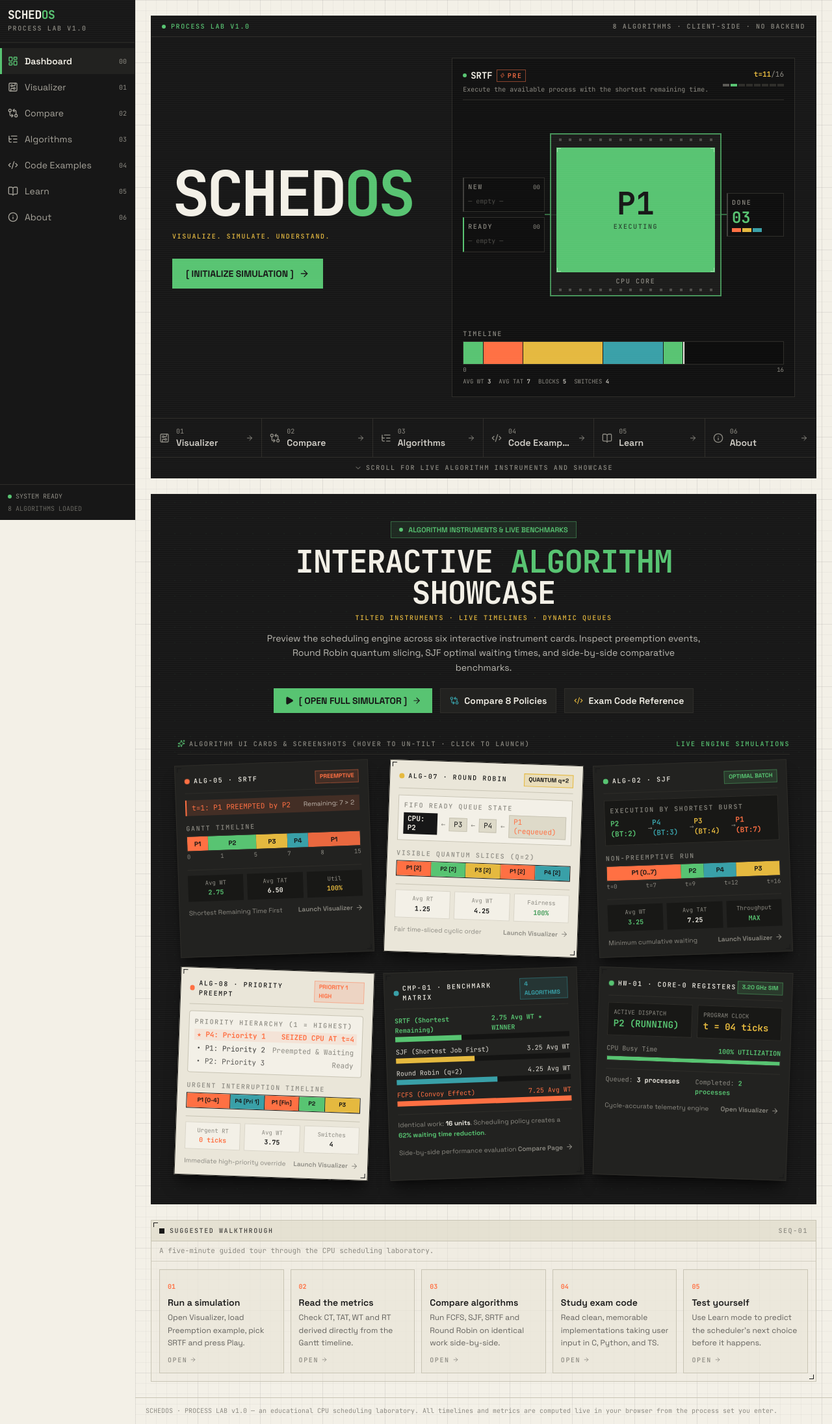
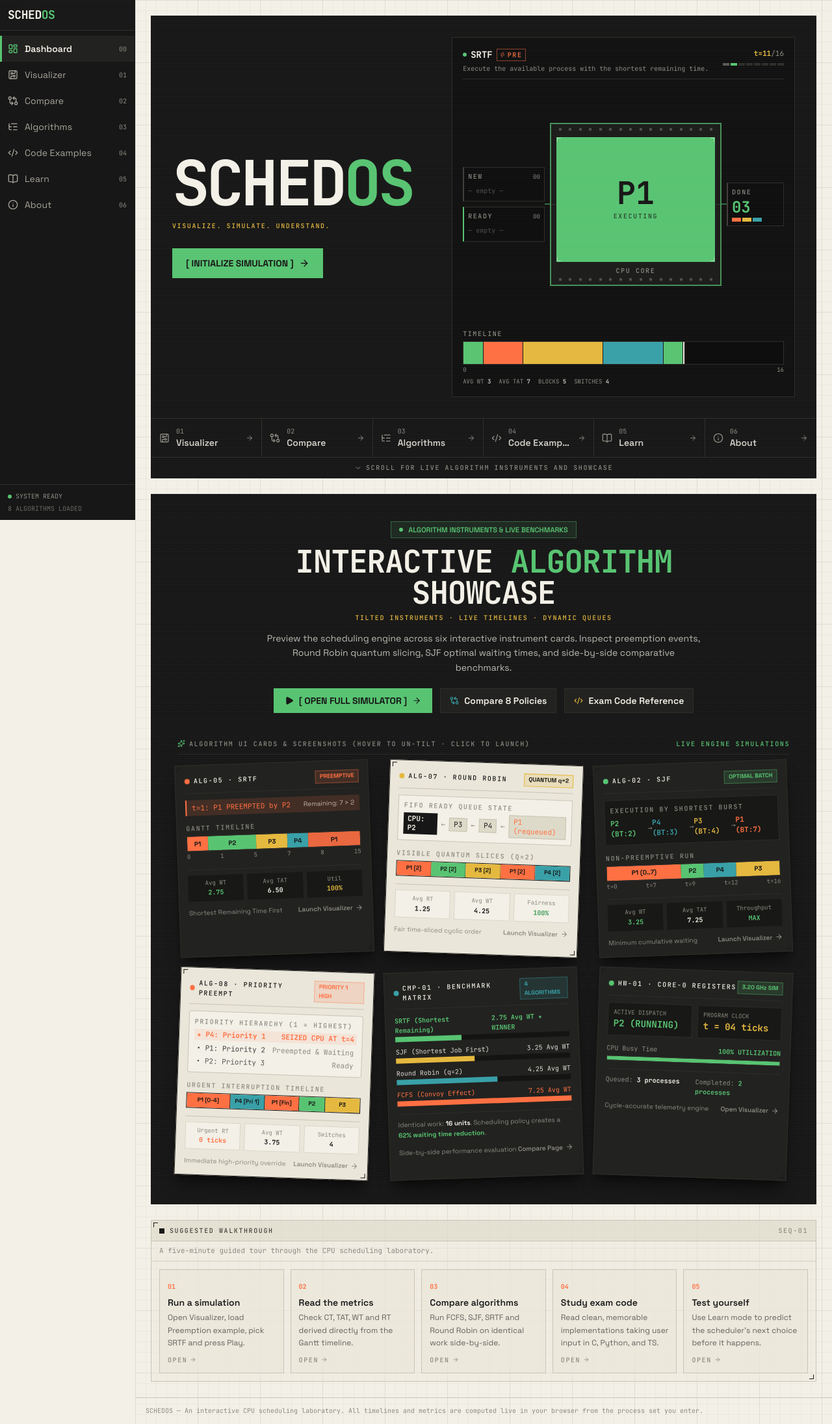
Before and after one commit to fardinhossain/SchedOS, a React (Vite) app: page / in a window 1280 px wide. Shown: the whole page at 65% size. Built offline with nearby package versions, Linux system fonts and the light colour scheme.

Commit message:
style: remove unnecessary prototype labels (Process Lab v1.0, No Backend) for a cleaner, professional look

```diff
--- a/src/App.tsx
+++ b/src/App.tsx
@@ -132,7 +132,7 @@ export default function App() {
 
         <footer className="border-t border-rule px-4 py-3">
           <p className="tabular text-[10px] leading-relaxed text-muted-2">
-            SCHEDOS · PROCESS LAB v1.0 — an educational CPU scheduling laboratory. All timelines
+            SCHEDOS — An interactive CPU scheduling laboratory. All timelines
             and metrics are computed live in your browser from the process set you enter.
           </p>
         </footer>
--- a/src/components/Sidebar.tsx
+++ b/src/components/Sidebar.tsx
@@ -56,7 +56,6 @@ export function Sidebar({ page, onNavigate }: SidebarProps) {
           <span className="tabular block text-lg leading-none font-bold tracking-tight text-bone">
             SCHED<span className="text-crt">OS</span>
           </span>
-          <span className="label mt-1 block text-muted-2">Process Lab v1.0</span>
         </button>
       </div>
 
@@ -113,11 +112,10 @@ export function MobileNav({ page, onNavigate }: SidebarProps) {
       aria-label="Main sections"
       className="sticky top-0 z-40 border-b border-ink bg-ink lg:hidden"
     >
-      <div className="flex items-center justify-between px-3 py-2">
+      <div className="flex items-center justify-between px-3 py-2.5">
         <span className="tabular text-sm leading-none font-bold text-bone">
           SCHED<span className="text-crt">OS</span>
         </span>
-        <span className="label text-muted-2">Process Lab v1.0</span>
       </div>
       <ul className="thin-scroll flex overflow-x-auto border-t border-ink-3">
         {NAV.map((item) => {
--- a/src/pages/Home.tsx
+++ b/src/pages/Home.tsx
@@ -57,17 +57,6 @@ export function Home({ onNavigate, onSelectAlgorithm }: HomeProps) {
         className="scanlines relative flex min-h-[calc(100dvh-6.5rem)] flex-col border border-ink bg-ink lg:min-h-[calc(100dvh-5.5rem)]"
         aria-label="SchedOS entrance"
       >
-        {/* Top rail — machine identification */}
-        <div className="flex shrink-0 items-center justify-between gap-3 border-b border-ink-3 px-4 py-2">
-          <span className="label flex items-center gap-2 text-crt">
-            <span aria-hidden="true" className="h-1.5 w-1.5 rounded-full bg-crt blink" />
-            Process Lab v1.0
-          </span>
-          <span className="label hidden text-muted-2 sm:inline">
-            8 Algorithms · Client-Side · No Backend
-          </span>
-        </div>
-
         {/* Centre — wordmark + live CPU die schematic */}
         <div className="grid flex-1 items-center gap-6 p-4 sm:p-8 lg:grid-cols-[minmax(0,0.85fr)_minmax(0,1.15fr)] lg:items-stretch lg:gap-10">
           {/* Wordmark block stays vertically centred while the die stretches. */}
```
